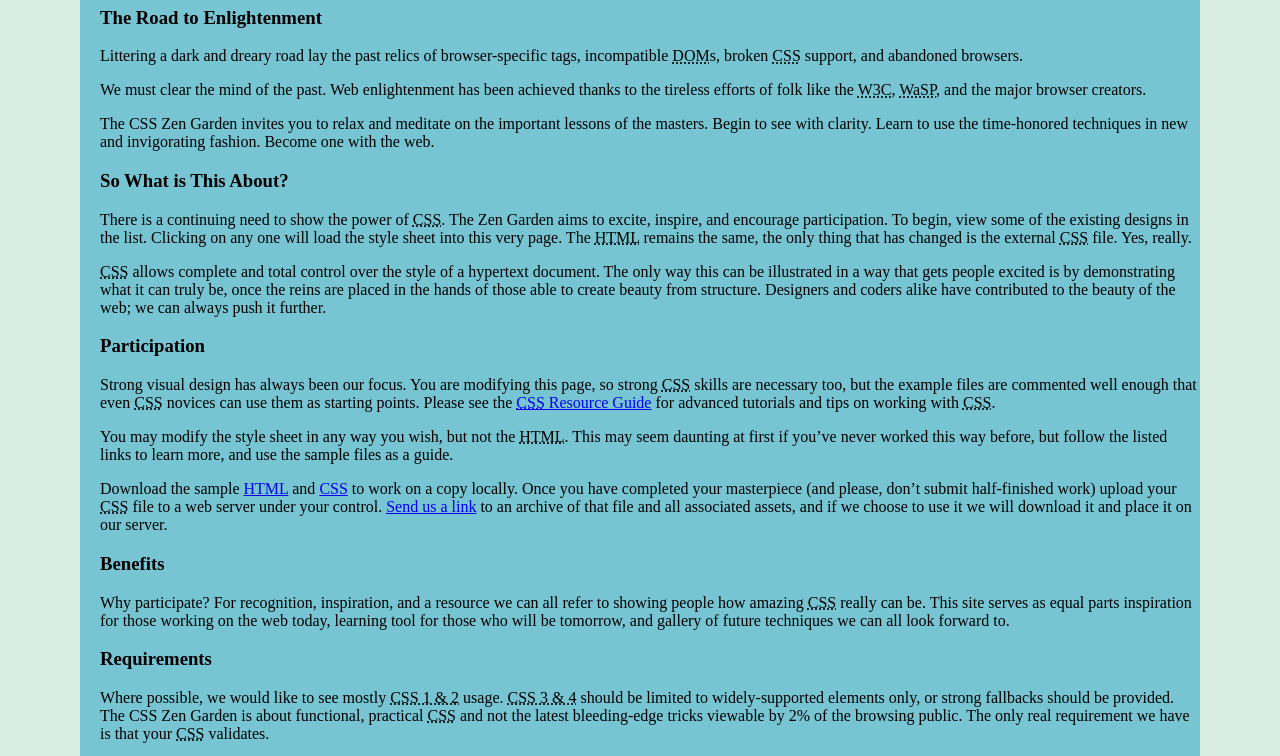
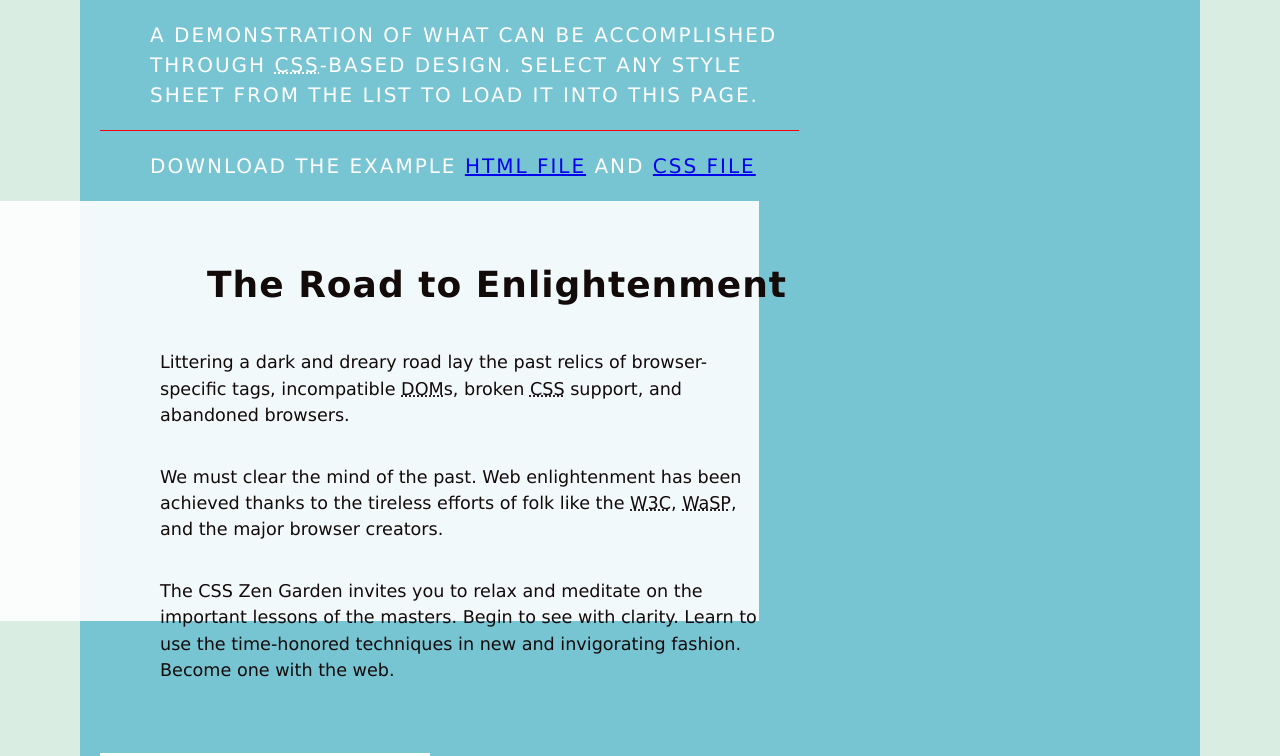
Before and after one commit to Vetrivelmaran/own_zen_garden, a plain HTML site: page index.html in a window 1280 px wide. Shown: the part 992-1748 px from the top of the page. Drawn offline with Linux system fonts and the light colour scheme.

Commit message:
overall complete

```diff
--- a/style.css
+++ b/style.css
@@ -10,6 +10,7 @@ body{
     padding: 20px 0 0 20px;
     /* width: 100%; */
     position: relative;
+    font-family: "tablet-gothic", verdana, arial, sans-serif;
 
 }
  h1{
@@ -23,6 +24,7 @@ body{
     padding: 20px 50px;
     font-family: "tablet-gothic", verdana, arial, sans-serif;
     display: inline-block;
+    margin-left: 50px;
 
 }
 h2 {
@@ -33,7 +35,7 @@ h2 {
     font-weight: 900;
     letter-spacing:1px;
     line-height: 1em;
-    margin: 0;
+    margin: 50px;
 
 }
 .extra1{
@@ -44,3 +46,78 @@ h2 {
     top: 0;
     right: 0;
 }
+.intro .summary p{
+    text-transform: uppercase;
+    line-height: 2em;
+    letter-spacing: 2px;
+    line-height: 1.5em;
+    width: 59%;
+    color: #ffffff;
+    font-weight: 300;
+    padding-left: 50px;
+    font-size: 20px;
+}
+.summary p:last-child{
+    border-top:1px solid red;
+    margin-top: 1em;
+    padding-top: 1em;
+    color: white;
+}
+.preamble{
+    width: 45%;
+    padding-left: 264px;
+    color: #130a0a;
+    height: 300px;
+    background: white;
+    padding-top:120px;
+    margin-left: -100px;
+    background-color: rgba(255,255,255,0.9);
+}
+.preamble h3{
+        font-size: 2.25em;
+        font-size: 200;
+        margin: -57px;
+        padding-bottom: 75px;
+    letter-spacing: 1px;
+}
+
+.preamble p{
+    font-size: 1.1em;
+    font-weight: 400;
+    line-height: 1.5em;
+    padding: 0.5em 0;
+    margin-left: -104px;
+}
+.participation{
+        background:rgba(234,46,73,0.9);
+        width: 49%;
+        float:right;
+
+    }
+    .explanation{
+        float: left;
+
+        width: 49%;
+        padding-right: 26px;
+        padding-bottom: 9%;
+
+    }
+    .participation p, .explanation p{
+        font-size: 1em;
+        font-weight: 400;
+        line-height: 1.5em;
+        padding: 0.5em 9em;
+        width: 63%;
+        text-align: left;
+        color: white;
+    }
+    .participation h3,.explanation h3{
+        font-size: 2em;
+        text-align: center;
+        color: white;
+    }
+    .benefits{
+        width: 30%;
+        margin-top: 12%;
+        background-color: white;
+    }
```
